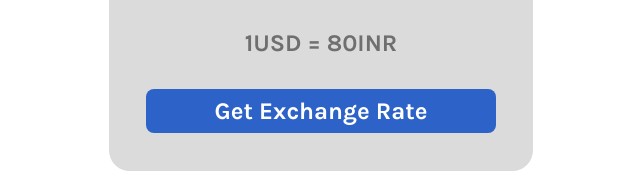
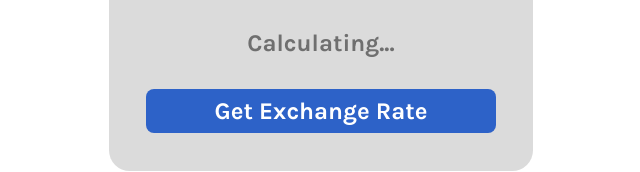
Before and after one commit to HimanshuChopra99/Currency-Converter, a plain HTML site: page index.html in a window 1280 px wide. Shown: the part 541-713 px from the top of the page, 319-959 px from the left. Drawn offline with Linux system fonts and the light colour scheme.

Commit message:
Add files via upload

```diff
--- a/index.html
+++ b/index.html
@@ -34,7 +34,7 @@
             </div>
         </div>
         <div class="msg">
-            1USD = 80INR
+            Calculating...
         </div>
         <div class="exchange-button">
             <button>Get Exchange Rate</button>
```
